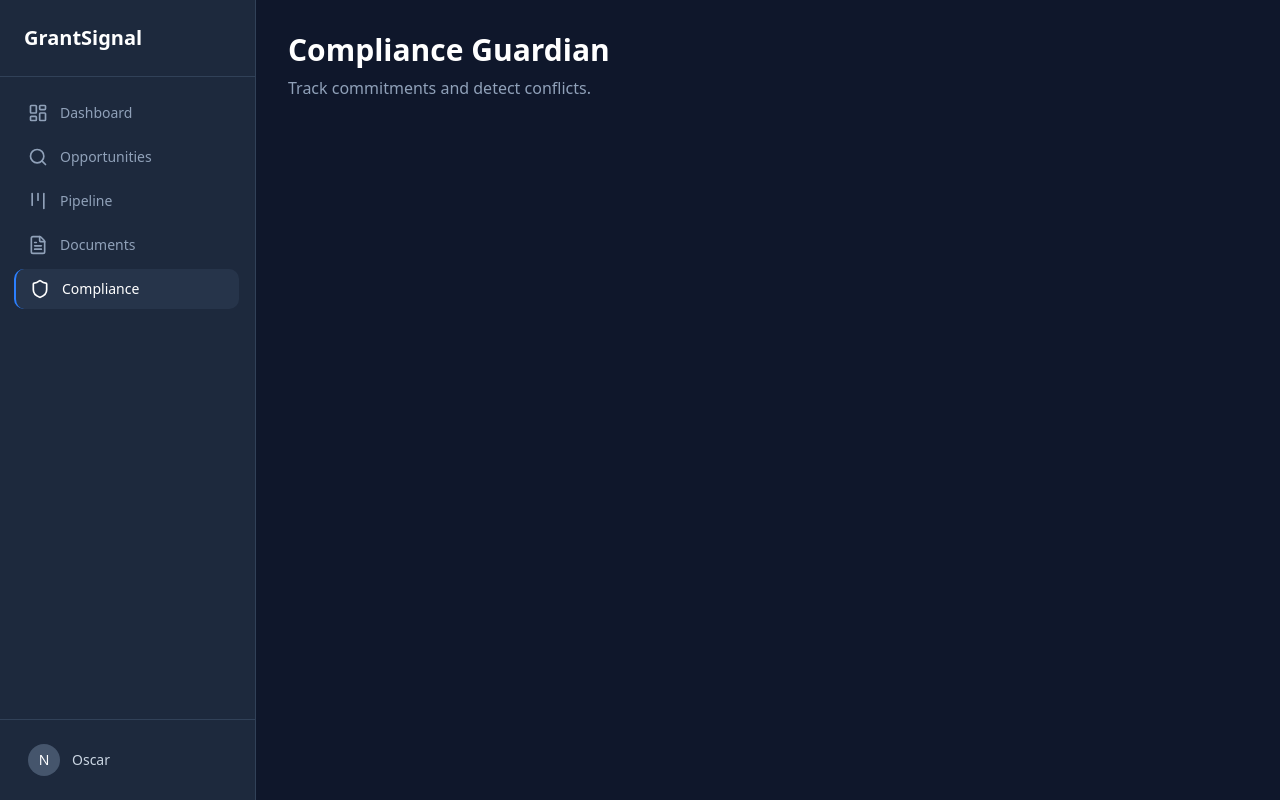
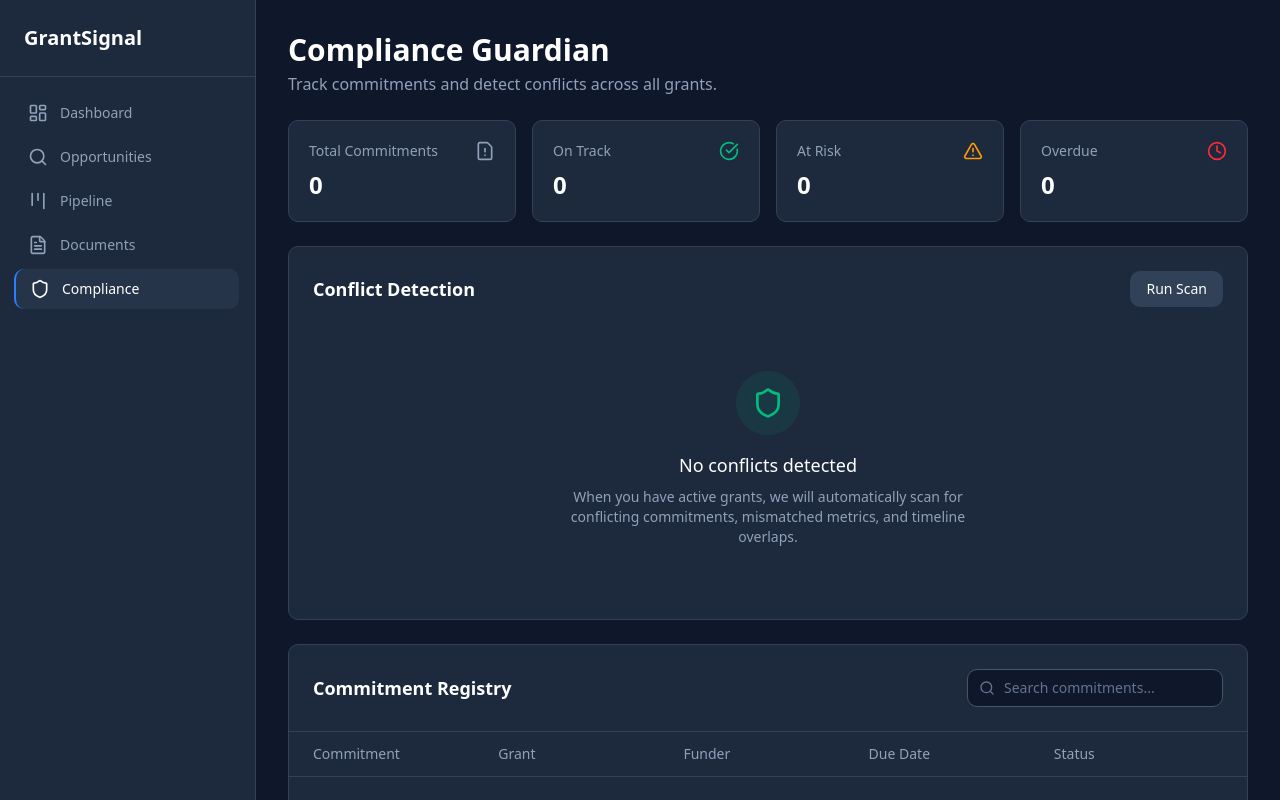
Before and after one commit to artbyoscar/grantsignal, a Next.js app: page /compliance in a window 1280 px wide. Shown: the top 800 px of the page. Built offline with nearby package versions, Linux system fonts and the light colour scheme; no server answers; sample sign-in values are in the browser's storage.

Commit message:
"feat: add Documents and Compliance Guardian pages
- Create Documents page with search, filters, and upload zone
- Add document type sidebar navigation
- Build Compliance Guardian with commitment stats
- Add conflict detection section with scan button
- Create commitment registry table layout"

```diff
--- a/src/app/(dashboard)/compliance/page.tsx
+++ b/src/app/(dashboard)/compliance/page.tsx
@@ -1,8 +1,93 @@
+import { Shield, AlertTriangle, CheckCircle, Clock, FileWarning, Search } from 'lucide-react'
+
+const commitmentStats = [
+  { label: 'Total Commitments', value: '0', icon: FileWarning, color: 'text-slate-400' },
+  { label: 'On Track', value: '0', icon: CheckCircle, color: 'text-emerald-500' },
+  { label: 'At Risk', value: '0', icon: AlertTriangle, color: 'text-amber-500' },
+  { label: 'Overdue', value: '0', icon: Clock, color: 'text-red-500' },
+]
+
 export default function CompliancePage() {
   return (
-    <div>
-      <h1 className="text-3xl font-bold text-white mb-2">Compliance Guardian</h1>
-      <p className="text-slate-400">Track commitments and detect conflicts.</p>
+    <div className="space-y-6">
+      {/* Header */}
+      <div>
+        <h1 className="text-3xl font-bold text-white">Compliance Guardian</h1>
+        <p className="text-slate-400 mt-1">Track commitments and detect conflicts across all grants.</p>
+      </div>
+
+      {/* Stats Row */}
+      <div className="grid grid-cols-1 md:grid-cols-2 lg:grid-cols-4 gap-4">
+        {commitmentStats.map((stat) => {
+          const Icon = stat.icon
+          return (
+            <div key={stat.label} className="bg-slate-800 border border-slate-700 rounded-lg p-5">
+              <div className="flex items-center justify-between">
+                <p className="text-sm text-slate-400">{stat.label}</p>
+                <Icon className={`w-5 h-5 ${stat.color}`} />
+              </div>
+              <p className="text-2xl font-bold text-white mt-2">{stat.value}</p>
+            </div>
+          )
+        })}
+      </div>
+
+      {/* Conflict Detection */}
+      <div className="bg-slate-800 border border-slate-700 rounded-lg p-6">
+        <div className="flex items-center justify-between mb-4">
+          <h2 className="text-lg font-semibold text-white">Conflict Detection</h2>
+          <button className="px-4 py-2 bg-slate-700 hover:bg-slate-600 text-white text-sm font-medium rounded-lg transition-colors">
+            Run Scan
+          </button>
+        </div>
+
+        {/* Empty State */}
+        <div className="flex flex-col items-center justify-center py-12 text-center">
+          <div className="w-16 h-16 rounded-full bg-emerald-500/10 flex items-center justify-center mb-4">
+            <Shield className="w-8 h-8 text-emerald-500" />
+          </div>
+          <h3 className="text-lg font-medium text-white mb-2">No conflicts detected</h3>
+          <p className="text-slate-400 text-sm max-w-md">
+            When you have active grants, we will automatically scan for conflicting commitments,
+            mismatched metrics, and timeline overlaps.
+          </p>
+        </div>
+      </div>
+
+      {/* Commitment Registry */}
+      <div className="bg-slate-800 border border-slate-700 rounded-lg">
+        <div className="p-6 border-b border-slate-700">
+          <div className="flex items-center justify-between">
+            <h2 className="text-lg font-semibold text-white">Commitment Registry</h2>
+            <div className="relative">
+              <Search className="absolute left-3 top-1/2 -translate-y-1/2 w-4 h-4 text-slate-500" />
+              <input
+                type="text"
+                placeholder="Search commitments..."
+                className="bg-slate-900 border border-slate-600 rounded-lg pl-9 pr-4 py-2 text-sm text-white placeholder:text-slate-500 focus:outline-none focus:border-blue-500 transition-colors w-64"
+              />
+            </div>
+          </div>
+        </div>
+
+        {/* Table Header */}
+        <div className="grid grid-cols-5 gap-4 px-6 py-3 border-b border-slate-700 text-sm text-slate-400">
+          <div>Commitment</div>
+          <div>Grant</div>
+          <div>Funder</div>
+          <div>Due Date</div>
+          <div>Status</div>
+        </div>
+
+        {/* Empty State */}
+        <div className="flex flex-col items-center justify-center py-16 text-center">
+          <FileWarning className="w-12 h-12 text-slate-600 mb-4" />
+          <h3 className="text-lg font-medium text-white mb-2">No commitments tracked</h3>
+          <p className="text-slate-400 text-sm max-w-md">
+            Commitments will be automatically extracted from your grant proposals and award letters.
+          </p>
+        </div>
+      </div>
     </div>
   )
 }
--- a/src/app/(dashboard)/documents/page.tsx
+++ b/src/app/(dashboard)/documents/page.tsx
@@ -1,8 +1,96 @@
+import { FileText, Upload, Search, FolderOpen, File } from 'lucide-react'
+
+const documentTypes = [
+  { name: 'All Documents', count: 0, icon: FileText },
+  { name: 'Proposals', count: 0, icon: File },
+  { name: 'Reports', count: 0, icon: File },
+  { name: 'Budgets', count: 0, icon: File },
+  { name: 'Award Letters', count: 0, icon: File },
+]
+
 export default function DocumentsPage() {
   return (
-    <div>
-      <h1 className="text-3xl font-bold text-white mb-2">Documents</h1>
-      <p className="text-slate-400">Your organizational memory.</p>
+    <div className="space-y-6">
+      {/* Header */}
+      <div className="flex items-center justify-between">
+        <div>
+          <h1 className="text-3xl font-bold text-white">Documents</h1>
+          <p className="text-slate-400 mt-1">Your organizational memory.</p>
+        </div>
+        <button className="px-4 py-2 bg-blue-600 hover:bg-blue-700 text-white font-medium rounded-lg transition-colors flex items-center gap-2">
+          <Upload className="w-4 h-4" />
+          Upload Documents
+        </button>
+      </div>
+
+      {/* Search and Filters */}
+      <div className="flex gap-4">
+        <div className="flex-1 relative">
+          <Search className="absolute left-3 top-1/2 -translate-y-1/2 w-5 h-5 text-slate-500" />
+          <input
+            type="text"
+            placeholder="Search documents by content, name, or funder..."
+            className="w-full bg-slate-800 border border-slate-700 rounded-lg pl-10 pr-4 py-2.5 text-white placeholder:text-slate-500 focus:outline-none focus:border-blue-500 transition-colors"
+          />
+        </div>
+        <button className="px-4 py-2 bg-slate-800 border border-slate-700 text-slate-300 rounded-lg hover:bg-slate-700 transition-colors">
+          Filters
+        </button>
+      </div>
+
+      <div className="flex gap-6">
+        {/* Sidebar - Document Types */}
+        <div className="w-56 flex-shrink-0">
+          <div className="bg-slate-800 border border-slate-700 rounded-lg p-4">
+            <h3 className="text-sm font-medium text-slate-400 mb-3">Document Types</h3>
+            <nav className="space-y-1">
+              {documentTypes.map((type) => {
+                const Icon = type.icon
+                return (
+                  <button
+                    key={type.name}
+                    className="w-full flex items-center justify-between px-3 py-2 text-sm rounded-lg hover:bg-slate-700 transition-colors text-slate-300 hover:text-white"
+                  >
+                    <div className="flex items-center gap-2">
+                      <Icon className="w-4 h-4" />
+                      <span>{type.name}</span>
+                    </div>
+                    <span className="text-xs text-slate-500">{type.count}</span>
+                  </button>
+                )
+              })}
+            </nav>
+          </div>
+        </div>
+
+        {/* Main Content */}
+        <div className="flex-1">
+          {/* Upload Drop Zone */}
+          <div className="border-2 border-dashed border-slate-700 rounded-lg p-12 text-center hover:border-slate-600 transition-colors cursor-pointer mb-6">
+            <FolderOpen className="w-12 h-12 text-slate-600 mx-auto mb-4" />
+            <h3 className="text-lg font-medium text-white mb-2">Drop files here to upload</h3>
+            <p className="text-slate-400 text-sm mb-4">
+              Upload proposals, reports, budgets, and other grant documents
+            </p>
+            <p className="text-xs text-slate-500">
+              Supports PDF, DOCX, XLSX up to 25MB each
+            </p>
+          </div>
+
+          {/* Empty State */}
+          <div className="bg-slate-800 border border-slate-700 rounded-lg p-12 text-center">
+            <FileText className="w-16 h-16 text-slate-600 mx-auto mb-4" />
+            <h3 className="text-xl font-semibold text-white mb-2">No documents yet</h3>
+            <p className="text-slate-400 max-w-md mx-auto mb-6">
+              Upload your past grant proposals, reports, and organizational documents to build your memory bank.
+            </p>
+            <button className="px-6 py-2.5 bg-blue-600 hover:bg-blue-700 text-white font-medium rounded-lg transition-colors inline-flex items-center gap-2">
+              <Upload className="w-4 h-4" />
+              Upload Your First Document
+            </button>
+          </div>
+        </div>
+      </div>
     </div>
   )
 }
```
